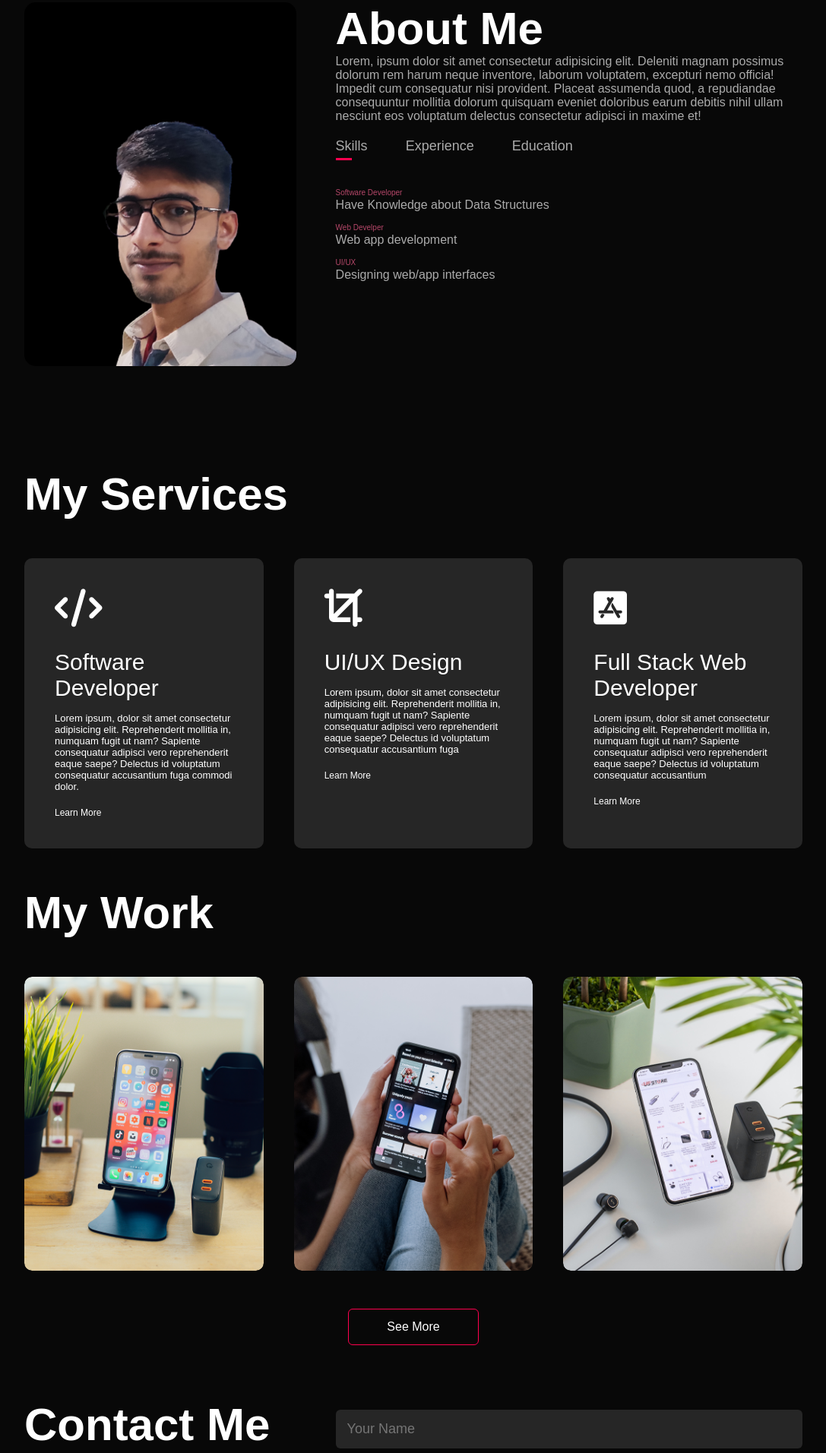
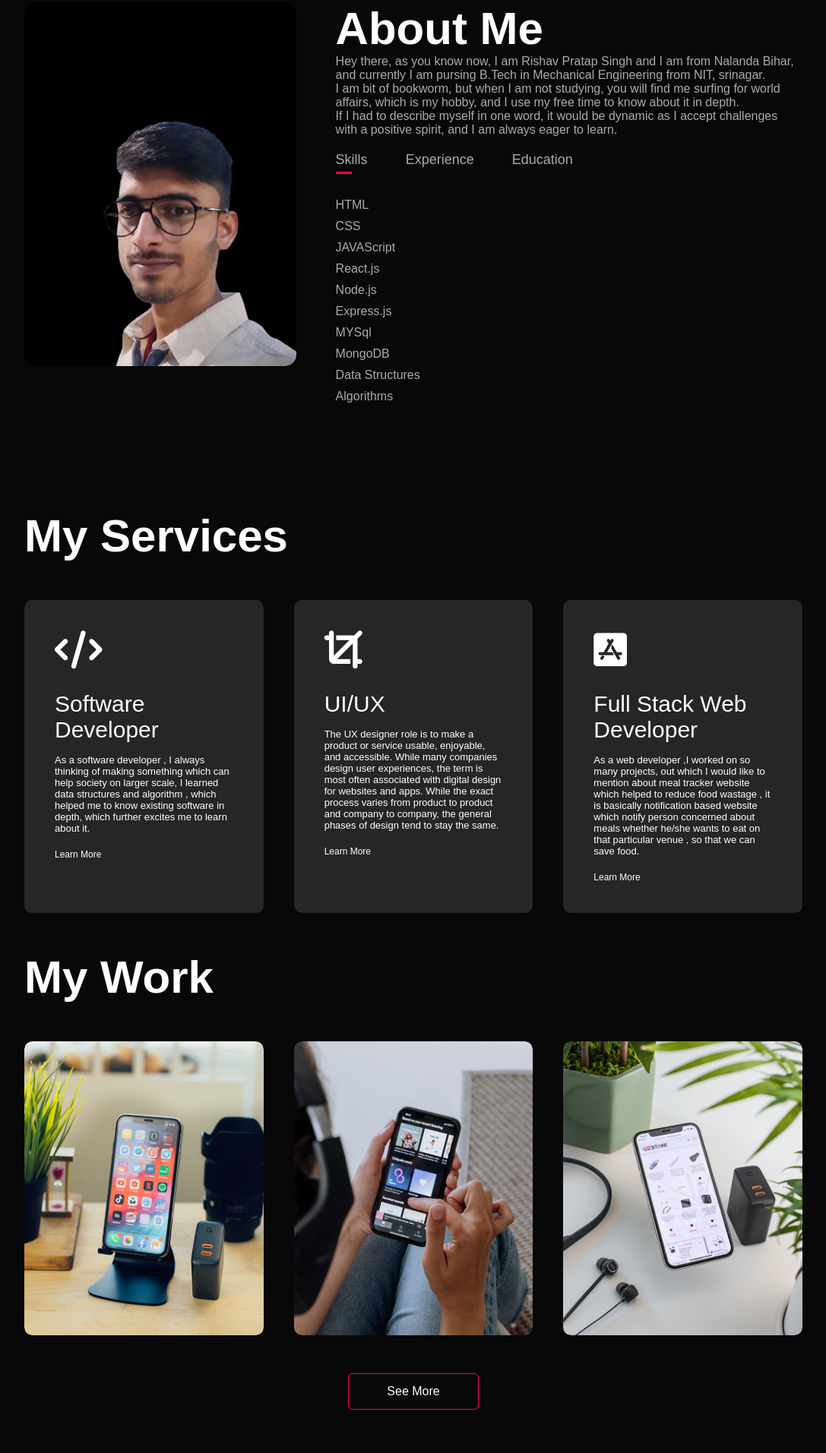
Before and after one commit to RishavSingh102/portfolio, a plain HTML site: page index.html in a window 1280 px wide. Shown: the part 887-2800 px from the top of the page at 76% size, without its empty margins (96-1183 px from the left). Drawn offline with Linux system fonts and the light colour scheme.

Commit message:
committed

```diff
--- a/index.html
+++ b/index.html
@@ -26,9 +26,9 @@
             </nav>
 
 
-            <div class="header-text">
+            <div class="header-text" contenteditable="true">
                 <p>Software Developer!</p>
-                <h1>Hey, I'm <span>Rishav Singh</span><br> from India</h1>
+                <h1>Hey, I'm <span>Dinesh Rajendran</span><br> from India</h1>
             </div>
 
         </div>
@@ -44,35 +44,38 @@
                 </div>
                 <div class="about-col-2">
                     <h1 class="sub-title">About Me</h1>
-                    <p>Lorem, ipsum dolor sit amet consectetur adipisicing elit. Deleniti magnam possimus dolorum rem
-                        harum neque inventore, laborum voluptatem, excepturi nemo officia! Impedit cum consequatur nisi
-                        provident. Placeat assumenda quod, a repudiandae consequuntur mollitia dolorum quisquam eveniet
-                        doloribus earum debitis nihil ullam nesciunt eos voluptatum delectus consectetur adipisci in
-                        maxime et!</p>
+                    <p contenteditable="true">Hey there, as you know now, I am Rishav Pratap Singh and I am from Nalanda Bihar, and currently I am pursing B.Tech in Mechanical Engineering from NIT, srinagar.<br> I am bit of bookworm, but when I am not studying, you will find me surfing for world affairs, which is my hobby, and I use my free time to know about it in depth.<br>If I had to describe myself in one word, it would be dynamic as I accept challenges with a positive spirit, and I am always eager to learn.</depth></p>
                     <div class="tab-titles">
                         <p class="tab-links active-link" onclick="opentab('skills')">Skills</p>
                         <p class="tab-links" onclick="opentab('experience')">Experience</p>
                         <p class="tab-links" onclick="opentab('education')">Education</p>
                     </div>
-                    <div class="tab-contents active-tab" id="skills">
+                    <div class="tab-contents active-tab" id="skills" contenteditable="true">
                         <ul>
-                            <li><span>Software Developer<br></span>Have Knowledge about Data Structures</li>
-                            <li><span>Web Develper<br></span>Web app development</li>
-                            <li><span>UI/UX<br></span>Designing web/app interfaces</li>
+                            <li>HTML</li>
+                            <li>CSS</li>
+                            <li>JAVAScript</li>
+                            <li>React.js</li>
+                            <li>Node.js</li>
+                            <li>Express.js</li>
+                            <Li>MYSql</Li>
+                            <Li>MongoDB</Li>
+                            <Li>Data Structures</Li>
+                            <Li>Algorithms</Li>
                         </ul>
                     </div>
-                    <div class="tab-contents" id="experience">
+                    <div class="tab-contents" id="experience" contenteditable="true">
                         <ul>
-                            <li><span>Software Developer<br></span>Have Knowledge about Data Structures</li>
-                            <li><span>May 2023-current<br></span>Business Web Solution</li>
-                            <li><span>Poster Designing<br></span>Poster Designing for clubs in my Institute</li>
+                            <li><span>Software Developer<br></span>Solved more than 300 problems of data structres at Gfg and Hackerrank.</li>
+                            <li><span>May 2023-current<br></span>Working As intern At Business Web Solution</li>
+                            <li><span>Mern Stack Developer<br></span>Have experienced in making website both as frontend developer as well as Backend Developer.</li>
                         </ul>
                     </div>
-                    <div class="tab-contents" id="education">
+                    <div class="tab-contents" id="education" contenteditable="true">
                         <ul>
-                            <li><span>2021<br></span>I learned through Gfg and Udemy</li>
-                            <li><span>2023<br></span>Business Web Solution and Udemy</li>
-                            <li><span>UI/UX<br></span>Designing web/app interfaces</li>
+                            <li><span>2017<br></span>I completed Matriculation at Infant Jesus Academy, Khusropur, Patna(Bihar), which is affliated under CBSE and I scored 10 cgpa.</li>
+                            <li><span>2019<br></span>I completed intermediate from RLSY college, Bakhtiyarpur, Patna, which is affliated under Patliputra University , I scored 82.4%.</li>
+                            <li><span>2020-current<br></span>Currently I am studying at NIT, Srinagar in Mechanical Engineering branch.</li>
                         </ul>
                     </div>
                 </div>
@@ -83,31 +86,25 @@
     <div id="services">
         <div class="container">
             <h1 class="sub-title">My Services</h1>
-            <div class="services-list">
+            <div class="services-list" contenteditable="true">
                 <div>
                     <i class="fa-solid fa-code"></i>
                     <h1>Software Developer</h1>
-                    <p>Lorem ipsum, dolor sit amet consectetur adipisicing elit. Reprehenderit mollitia in, numquam
-                        fugit ut nam? Sapiente consequatur adipisci vero reprehenderit eaque saepe? Delectus id
-                        voluptatum consequatur accusantium fuga commodi dolor.</p>
+                    <p>As a software developer , I always thinking of making something which can help society on larger scale, I learned data structures and algorithm , which helped me to know existing software in depth, which further excites me to learn about it.</p>
                     <a href="#">Learn More</a>
 
                 </div>
                 <div>
                     <i class="fa-sharp fa-solid fa-crop"></i>
-                    <h1>UI/UX Design</h1>
-                    <p>Lorem ipsum, dolor sit amet consectetur adipisicing elit. Reprehenderit mollitia in, numquam
-                        fugit ut nam? Sapiente consequatur adipisci vero reprehenderit eaque saepe? Delectus id
-                        voluptatum consequatur accusantium fuga</p>
+                    <h1>UI/UX</h1>
+                    <p>The UX designer role is to make a product or service usable, enjoyable, and accessible. While many companies design user experiences, the term is most often associated with digital design for websites and apps. While the exact process varies from product to product and company to company, the general phases of design tend to stay the same.</p>
                     <a href="#">Learn More</a>
 
                 </div>
                 <div>
                     <i class="fa-brands fa-app-store-ios"></i>
                     <h1>Full Stack Web Developer</h1>
-                    <p>Lorem ipsum, dolor sit amet consectetur adipisicing elit. Reprehenderit mollitia in, numquam
-                        fugit ut nam? Sapiente consequatur adipisci vero reprehenderit eaque saepe? Delectus id
-                        voluptatum consequatur accusantium</p>
+                    <p>As a web developer ,I worked on so many projects, out which I would like to mention about meal tracker website which helped to reduce food wastage , it is basically notification based website which notify person concerned about meals whether he/she wants to eat on that particular venue , so that we can save food. </p>
                     <a href="#">Learn More</a>
 
                 </div>
@@ -121,31 +118,30 @@
             <div class="work-list">
                 <div class="work">
                     <img src="images/work-1.png">
-                    <div class="layer">
-                        <h3>Social Media App</h3>
-                        <p>Lorem ipsum dolor sit, amet consectetur adipisicing elit. Non suscipit id sunt laboriosam
-                            eveniet amet inventore modi distinctio ad laborum.</p>
-                        <a href="#"><i class="fa-solid fa-arrow-up-right-from-square"></i></a>
+                    <div class="layer" contenteditable="true">
+                        <h3>Meal Tracker Website</h3>
+                        <p>We are working on a website, through that you will get a prior
+                            notification about your upcoming meal so that you can choose
+                            whether you will eat or not if you will eat then which items you will take in order to save food.</p>
+                        <a href="https://mealtracker-nitsri.netlify.app"><i class="fa-solid fa-arrow-up-right-from-square"></i></a>
                     </div>
 
 
                 </div>
                 <div class="work">
                     <img src="images/work-2.png">
-                    <div class="layer">
-                        <h3>Music App</h3>
-                        <p>Lorem ipsum dolor sit, amet consectetur adipisicing elit. Non suscipit id sunt laboriosam
-                            eveniet amet inventore modi distinctio ad laborum.</p>
-                        <a href="#"><i class="fa-solid fa-arrow-up-right-from-square"></i></a>
+                    <div class="layer" contenteditable="true">
+                        <h3>Coding Club Website</h3>
+                        <p>The technical team of semicolon club (official coding club of NIT, Srinagr) made website for this club, and as I am one of the member of technical team so I contribute in making about us page of the website.</p>
+                        <a href="http://semicolon.nitsri.ac.in"><i class="fa-solid fa-arrow-up-right-from-square"></i></a>
                     </div>
                 </div>
                 <div class="work">
                     <img src="images/work-3.png">
-                    <div class="layer">
-                        <h3>Online Shopping App</h3>
-                        <p>Lorem ipsum dolor sit, amet consectetur adipisicing elit. Non suscipit id sunt laboriosam
-                            eveniet amet inventore modi distinctio ad laborum.</p>
-                        <a href="#"><i class="fa-solid fa-arrow-up-right-from-square"></i></a>
+                    <div class="layer" contenteditable="true">
+                        <h3>Intern At Business Web Solution</h3>
+                        <p>I'm delighted to share that currently I am doing internship at Business Web solution through online mode , it is related to web development, which helped me to learn so many things related to web develpment like node.js , express.js etc....</p>
+                        <a href="https://www.businesswebsolutions.in/"><i class="fa-solid fa-arrow-up-right-from-square"></i></a>
                     </div>
                 </div>
             </div>
@@ -156,10 +152,10 @@
     <div id="contact">
         <div class="container">
             <div class="row" id="row-contact" >
-                <div class="contact-left">
+                <div class="contact-left" >
                     <h1 class="sub-title">Contact Me</h1>
-                    <p><i class="fas fa-paper-plane"></i>rishavrocks449@gmail.com</p>
-                    <p><i class="fas fa-phone-square-alt"></i>8210487034</p>
+                    <p contenteditable="true"><i class="fas fa-paper-plane"></i>rishavrocks449@gmail.com</p>
+                    <p contenteditable="true"><i class="fas fa-phone-square-alt"></i>8210487034</p>
                     <div class="social-icons">
                         <a
                             href="https://www.linkedin.com/in/%F0%9D%9A%81%F0%9D%9A%92%F0%9D%9A%9C%F0%9D%9A%91%F0%9D%9A%8A%F0%9D%9A%9F-%F0%9D%99%BF%F0%9D%9A%9B%F0%9D%9A%8A%F0%9D%9A%9D%F0%9D%9A%8A%F0%9D%9A%99-%F0%9D%9A%82%F0%9D%9A%92%F0%9D%9A%97%F0%9D%9A%90%F0%9D%9A%91-412738200/"><i
@@ -183,7 +179,7 @@
                 </div>
             </div>
         </div>
-        <div class="copyright">
+        <div class="copyright" contenteditable="true">
             <p>copyright © Rishav. Made with <i class="fa-solid fa-heart"></i> by Rishav!</p>
         </div>
     </div>
--- a/style.css
+++ b/style.css
@@ -17,9 +17,9 @@ body {
 #header {
     width: 100%;
     height: 100vh;
-    background-image: url(images/background.png);
-    background-image: center;
-    background-size: cover ;
+    /* background-image: url(images/background.png); */
+    /* background-image: center;
+    background-size: cover ; */
 
 }
 
@@ -151,7 +151,7 @@ nav ul li a:hover::after {
 
 .tab-contents ul li span {
     color: #b54769;
-    font-size: 10px;
+    font-size: 20px;
 }
 
 .tab-contents {
```
